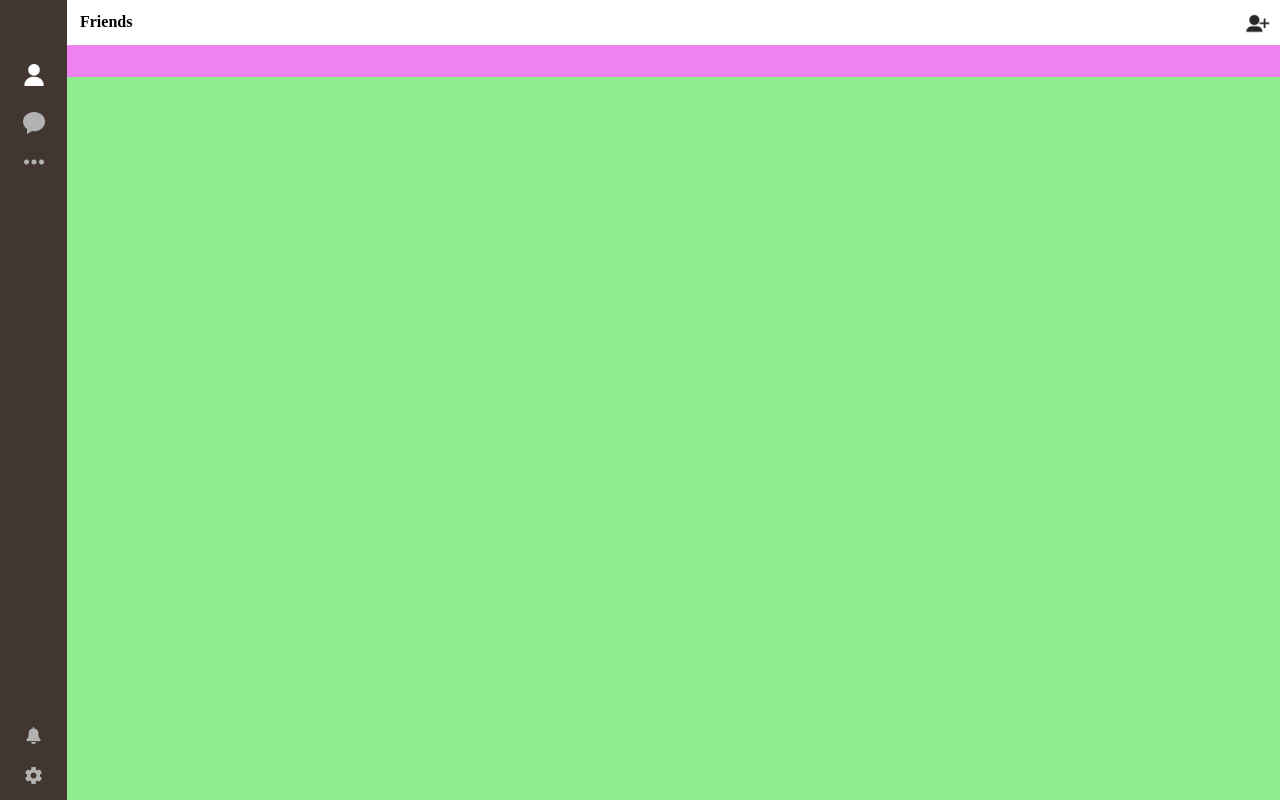
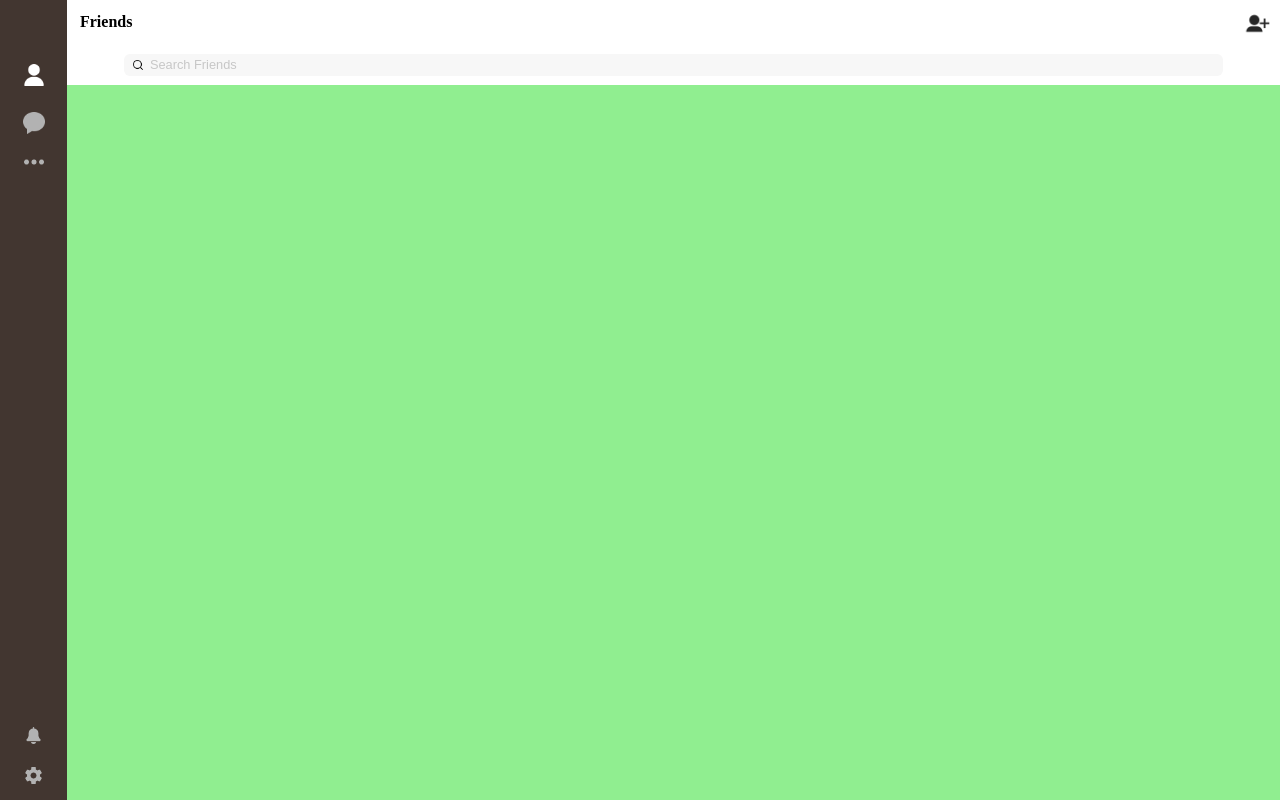
Before and after one commit to gomjellie/kakaotalk, a React (Create React App) app: page / in a window 1280 px wide. Built offline with nearby package versions, Linux system fonts and the light colour scheme.

Commit message:
ui: Friends Search Input 완성

```diff
--- a/src/features/friend/Friend.js
+++ b/src/features/friend/Friend.js
@@ -1,16 +1,20 @@
 import React from 'react';
-import addFriend from '../../assets/addFriend.png';
+import addFriendImg from '../../assets/addFriend.png';
+import searchImg from '../../assets/search.png';
 
 export default function Friend() {
   return (
     <section className="ContentRoot">
       <header className="ContentHeader">
         <h4 className="TabName">Friends</h4>
-        <img id="addFriend" height="65%" src={addFriend} alt=""/>
+        <img id="addFriend" height="65%" src={addFriendImg} alt=""/>
 
       </header>
       <div className="ContentSearchBar">
-
+        <div class="SearchFriendsWrapper">
+          <img id="search" height="75%" src={searchImg} alt=""/>
+          <input className="SearchFriends" placeholder="Search Friends" />
+        </div>
       </div>
       <main>
 
--- a/src/styles/_friend.scss
+++ b/src/styles/_friend.scss
@@ -32,8 +32,34 @@
   }
 
   .ContentSearchBar {
-    width: 100%;
-    height: 2rem;
-    background-color: violet;
+    @include flexCenter(row);
+    height: 2.5rem;
+    background-color: $white;
+
+    .SearchFriendsWrapper {
+      @include flexCenter(row);
+      justify-content: flex-start;
+      width: 90%;
+      height: 35%;
+      background-color: $gray;
+      padding: 0.25rem;
+      border-radius: 6px 6px 6px 6px;
+
+      #search {
+        margin-left: 0.3rem;
+      }
+
+      .SearchFriends {
+        border: none;
+        outline: none;
+        background-color: $gray;
+        margin-left: 0.3rem;
+        font-size: 0.8rem;
+
+        &::placeholder {
+          color: $dimGray;
+        }
+      }
+    }
   }
 }
--- a/src/styles/_variables.scss
+++ b/src/styles/_variables.scss
@@ -1,3 +1,4 @@
 $brown: rgb(66, 54, 48);
 $white: rgb(255, 255, 255);
 $gray: rgb(247,247,247);
+$dimGray: rgb(199, 199, 199);
--- a/src/styles/style.css
+++ b/src/styles/style.css
@@ -113,9 +113,75 @@
 }
 
 .ContentRoot .ContentSearchBar {
-  width: 100%;
-  height: 2rem;
-  background-color: violet;
+  display: -webkit-box;
+  display: -ms-flexbox;
+  display: flex;
+  height: 100%;
+  -webkit-box-pack: center;
+      -ms-flex-pack: center;
+          justify-content: center;
+  -webkit-box-align: center;
+      -ms-flex-align: center;
+          align-items: center;
+  -webkit-box-orient: horizontal;
+  -webkit-box-direction: normal;
+      -ms-flex-direction: row;
+          flex-direction: row;
+  height: 2.5rem;
+  background-color: white;
+}
+
+.ContentRoot .ContentSearchBar .SearchFriendsWrapper {
+  display: -webkit-box;
+  display: -ms-flexbox;
+  display: flex;
+  height: 100%;
+  -webkit-box-pack: center;
+      -ms-flex-pack: center;
+          justify-content: center;
+  -webkit-box-align: center;
+      -ms-flex-align: center;
+          align-items: center;
+  -webkit-box-orient: horizontal;
+  -webkit-box-direction: normal;
+      -ms-flex-direction: row;
+          flex-direction: row;
+  -webkit-box-pack: start;
+      -ms-flex-pack: start;
+          justify-content: flex-start;
+  width: 90%;
+  height: 35%;
+  background-color: #f7f7f7;
+  padding: 0.25rem;
+  border-radius: 6px 6px 6px 6px;
+}
+
+.ContentRoot .ContentSearchBar .SearchFriendsWrapper #search {
+  margin-left: 0.3rem;
+}
+
+.ContentRoot .ContentSearchBar .SearchFriendsWrapper .SearchFriends {
+  border: none;
+  outline: none;
+  background-color: #f7f7f7;
+  margin-left: 0.3rem;
+  font-size: 0.8rem;
+}
+
+.ContentRoot .ContentSearchBar .SearchFriendsWrapper .SearchFriends::-webkit-input-placeholder {
+  color: #c7c7c7;
+}
+
+.ContentRoot .ContentSearchBar .SearchFriendsWrapper .SearchFriends:-ms-input-placeholder {
+  color: #c7c7c7;
+}
+
+.ContentRoot .ContentSearchBar .SearchFriendsWrapper .SearchFriends::-ms-input-placeholder {
+  color: #c7c7c7;
+}
+
+.ContentRoot .ContentSearchBar .SearchFriendsWrapper .SearchFriends::placeholder {
+  color: #c7c7c7;
 }
 
 body {
```
Also changed, not shown: src/assets/search.png (added), 1 other file (tests, documents, lock files or other folders).
